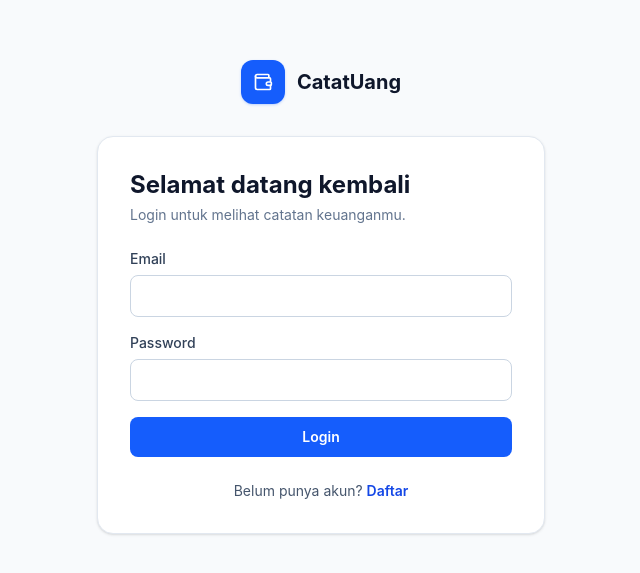
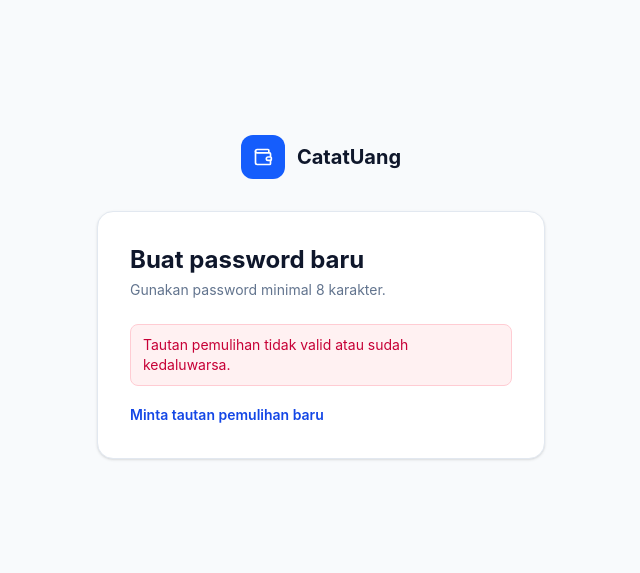
Before and after one commit to lutfisyaoqi/Keuangan, a React (Vite) app: page /reset-password in a window 1280 px wide. Before the commit this address led to /login. Shown: the part 103-676 px from the top of the page, without its empty margins (319-959 px from the left). Built offline with nearby package versions, Linux system fonts and the light colour scheme; no server answers.

Commit message:
Add account password recovery flow

```diff
--- a/src/App.tsx
+++ b/src/App.tsx
@@ -14,6 +14,7 @@ import { AuthPage } from './components/AuthPage';
 import { SettingsPage } from './pages/SettingsPage';
 import { AdminPage } from './pages/AdminPage';
 import { AdminLoginPage } from './pages/AdminLoginPage';
+import { PasswordResetPage } from './pages/PasswordResetPage';
 import { Header } from './components/Header';
 import { DashboardStats } from './components/DashboardStats';
 import { TransactionFilters } from './components/TransactionFilters';
@@ -527,6 +528,7 @@ export default function App() {
         <Route path="/" element={<HomeRedirect />} />
         <Route path="/login" element={<AuthPage mode="login" />} />
         <Route path="/register" element={<AuthPage mode="register" />} />
+        <Route path="/reset-password" element={<PasswordResetPage />} />
         <Route path="/admin/login" element={<AdminLoginPage />} />
         <Route path="/dashboard" element={<ProtectedRoute><DashboardPage /></ProtectedRoute>} />
         <Route path="/transactions" element={<ProtectedRoute><DashboardPage /></ProtectedRoute>} />
--- a/src/components/AuthPage.tsx
+++ b/src/components/AuthPage.tsx
@@ -2,6 +2,7 @@ import React, { useState } from 'react';
 import { Link, Navigate, useLocation, useNavigate } from 'react-router-dom';
 import { Wallet } from 'lucide-react';
 import { useAuth } from '../auth/AuthProvider';
+import { apiService } from '../services/apiService';
 
 interface AuthPageProps {
   mode: 'login' | 'register';
@@ -18,6 +19,7 @@ export const AuthPage: React.FC<AuthPageProps> = ({ mode }) => {
   const [error, setError] = useState('');
   const [message, setMessage] = useState(() => (location.state as { message?: string } | null)?.message ?? '');
   const [pending, setPending] = useState(false);
+  const [forgotMode, setForgotMode] = useState(() => new URLSearchParams(location.search).get('forgot') === '1');
   const isRegister = mode === 'register';
   const destination = (location.state as { from?: { pathname?: string } } | null)?.from?.pathname ?? '/dashboard';
 
@@ -64,6 +66,21 @@ export const AuthPage: React.FC<AuthPageProps> = ({ mode }) => {
     }
   };
 
+  const handleForgotPassword = async (event: React.FormEvent) => {
+    event.preventDefault();
+    setError('');
+    setMessage('');
+    setPending(true);
+    try {
+      const result = await apiService.requestPasswordReset(email.trim().toLowerCase());
+      setMessage(result.message);
+    } catch (requestError) {
+      setError(requestError instanceof Error ? requestError.message : 'Permintaan pemulihan belum dapat diproses.');
+    } finally {
+      setPending(false);
+    }
+  };
+
   return (
     <main className="min-h-screen bg-slate-50 px-4 py-10 flex items-center justify-center selection:bg-blue-100 selection:text-blue-900">
       <div className="w-full max-w-md">
@@ -75,19 +92,26 @@ export const AuthPage: React.FC<AuthPageProps> = ({ mode }) => {
         </Link>
 
         <section className="rounded-2xl border border-slate-200 bg-white p-6 shadow-sm sm:p-8">
-          <h1 className="text-2xl font-bold text-slate-900">{isRegister ? 'Buat akun' : 'Selamat datang kembali'}</h1>
+          <h1 className="text-2xl font-bold text-slate-900">{isRegister ? 'Buat akun' : forgotMode ? 'Lupa password?' : 'Selamat datang kembali'}</h1>
           <p className="mt-1 text-sm text-slate-500">
-            {isRegister ? 'Mulai catat dan kelola keuanganmu.' : 'Login untuk melihat catatan keuanganmu.'}
+            {isRegister ? 'Mulai catat dan kelola keuanganmu.' : forgotMode ? 'Masukkan email akunmu untuk menerima tautan pemulihan.' : 'Login untuk melihat catatan keuanganmu.'}
           </p>
 
           {error && <p role="alert" className="mt-5 rounded-lg border border-rose-200 bg-rose-50 px-3 py-2.5 text-sm text-rose-700">{error}</p>}
           {message && <p role="status" className="mt-5 rounded-lg border border-emerald-200 bg-emerald-50 px-3 py-2.5 text-sm text-emerald-800">{message}</p>}
 
-          {!message && <form onSubmit={handleSubmit} className="mt-6 space-y-4">
+          {!message && forgotMode && <form onSubmit={(event) => void handleForgotPassword(event)} className="mt-6 space-y-4">
+            <div><label htmlFor="recovery-email" className="mb-1.5 block text-sm font-medium text-slate-700">Email akun</label><input id="recovery-email" type="email" autoComplete="email" required maxLength={254} value={email} onChange={(event) => setEmail(event.target.value)} className="w-full rounded-lg border border-slate-300 px-3.5 py-2.5 text-sm outline-none focus:border-blue-600 focus:ring-2 focus:ring-blue-100" /></div>
+            <button type="submit" disabled={pending} className="w-full rounded-lg bg-blue-600 px-4 py-2.5 text-sm font-semibold text-white hover:bg-blue-700 disabled:opacity-60">{pending ? 'Mengirim...' : 'Kirim tautan pemulihan'}</button>
+            <button type="button" onClick={() => { setForgotMode(false); setError(''); setMessage(''); }} className="w-full text-sm font-semibold text-blue-700 hover:text-blue-800">Kembali ke login</button>
+          </form>}
+
+          {!message && !forgotMode && <form onSubmit={handleSubmit} className="mt-6 space-y-4">
             {isRegister && <div>
               <label htmlFor="name" className="mb-1.5 block text-sm font-medium text-slate-700">Nama</label>
               <input id="name" name="name" autoComplete="name" required minLength={2} maxLength={100} value={name} onChange={(event) => setName(event.target.value)} className="w-full rounded-lg border border-slate-300 px-3.5 py-2.5 text-sm outline-none focus:border-blue-600 focus:ring-2 focus:ring-blue-100" />
             </div>}
+            {!isRegister && <div className="-mt-2 text-right"><button type="button" onClick={() => { setForgotMode(true); setError(''); setMessage(''); }} className="text-sm font-semibold text-blue-700 hover:text-blue-800">Lupa password?</button></div>}
             <div>
               <label htmlFor="email" className="mb-1.5 block text-sm font-medium text-slate-700">Email</label>
               <input id="email" name="email" type="email" autoComplete="email" required maxLength={254} value={email} onChange={(event) => setEmail(event.target.value)} className="w-full rounded-lg border border-slate-300 px-3.5 py-2.5 text-sm outline-none focus:border-blue-600 focus:ring-2 focus:ring-blue-100" />
--- /dev/null
+++ b/src/pages/PasswordResetPage.tsx
@@ -0,0 +1,64 @@
+import { FormEvent, useEffect, useRef, useState } from 'react';
+import { Link, useNavigate } from 'react-router-dom';
+import { Wallet } from 'lucide-react';
+import { apiService } from '../services/apiService';
+
+type RecoveryTokens = { accessToken: string; refreshToken: string };
+
+export function PasswordResetPage() {
+  const navigate = useNavigate();
+  const initialized = useRef(false);
+  const [tokens, setTokens] = useState<RecoveryTokens | null>(null);
+  const [checkingLink, setCheckingLink] = useState(true);
+  const [linkError, setLinkError] = useState('');
+  const [password, setPassword] = useState('');
+  const [confirmation, setConfirmation] = useState('');
+  const [error, setError] = useState('');
+  const [pending, setPending] = useState(false);
+
+  useEffect(() => {
+    if (initialized.current) return;
+    initialized.current = true;
+    const fragment = new URLSearchParams(window.location.hash.slice(1));
+    const accessToken = fragment.get('access_token') ?? '';
+    const refreshToken = fragment.get('refresh_token') ?? '';
+    const type = fragment.get('type');
+    const providerError = fragment.get('error_description');
+    window.history.replaceState(null, document.title, window.location.pathname);
+    if (providerError) setLinkError(providerError);
+    else if (type !== 'recovery' || !accessToken || !refreshToken) setLinkError('Tautan pemulihan tidak valid atau sudah kedaluwarsa.');
+    else setTokens({ accessToken, refreshToken });
+    setCheckingLink(false);
+  }, []);
+
+  const submit = async (event: FormEvent) => {
+    event.preventDefault();
+    setError('');
+    if (password.length < 8) { setError('Password baru minimal 8 karakter.'); return; }
+    if (password !== confirmation) { setError('Konfirmasi password tidak sama.'); return; }
+    if (!tokens) return;
+    setPending(true);
+    try {
+      await apiService.resetPassword(tokens.accessToken, tokens.refreshToken, password, confirmation);
+      navigate('/login', { replace: true, state: { message: 'Password berhasil diperbarui. Silakan login dengan password baru.' } });
+    } catch (requestError) {
+      setError(requestError instanceof Error ? requestError.message : 'Password belum dapat diperbarui.');
+    } finally { setPending(false); }
+  };
+
+  return <main className="grid min-h-screen place-items-center bg-slate-50 px-4 py-10">
+    <div className="w-full max-w-md">
+      <Link to="/login" className="mb-8 flex items-center justify-center gap-3 text-slate-900"><span className="grid h-11 w-11 place-items-center rounded-xl bg-blue-600 text-white"><Wallet className="h-5 w-5" /></span><span className="text-xl font-bold">CatatUang</span></Link>
+      <section className="rounded-2xl border border-slate-200 bg-white p-6 shadow-sm sm:p-8">
+        <h1 className="text-2xl font-bold text-slate-900">Buat password baru</h1>
+        <p className="mt-1 text-sm text-slate-500">Gunakan password minimal 8 karakter.</p>
+        {checkingLink ? <p role="status" className="mt-6 text-sm text-slate-500">Memeriksa tautan pemulihan...</p> : linkError ? <div className="mt-6 space-y-4"><p role="alert" className="rounded-lg border border-rose-200 bg-rose-50 px-3 py-2.5 text-sm text-rose-700">{linkError}</p><Link to="/login?forgot=1" className="inline-flex text-sm font-semibold text-blue-700 hover:text-blue-800">Minta tautan pemulihan baru</Link></div> : <form onSubmit={(event) => void submit(event)} className="mt-6 space-y-4">
+          {error && <p role="alert" className="rounded-lg border border-rose-200 bg-rose-50 px-3 py-2.5 text-sm text-rose-700">{error}</p>}
+          <div><label htmlFor="new-password" className="mb-1.5 block text-sm font-medium text-slate-700">Password baru</label><input id="new-password" type="password" autoComplete="new-password" minLength={8} maxLength={128} required value={password} onChange={(event) => setPassword(event.target.value)} className="w-full rounded-lg border border-slate-300 px-3.5 py-2.5 text-sm outline-none focus:border-blue-600 focus:ring-2 focus:ring-blue-100" /></div>
+          <div><label htmlFor="confirm-password" className="mb-1.5 block text-sm font-medium text-slate-700">Ulangi password baru</label><input id="confirm-password" type="password" autoComplete="new-password" minLength={8} maxLength={128} required value={confirmation} onChange={(event) => setConfirmation(event.target.value)} className="w-full rounded-lg border border-slate-300 px-3.5 py-2.5 text-sm outline-none focus:border-blue-600 focus:ring-2 focus:ring-blue-100" /></div>
+          <button type="submit" disabled={pending || !tokens} className="w-full rounded-lg bg-blue-600 px-4 py-2.5 text-sm font-semibold text-white hover:bg-blue-700 disabled:opacity-60">{pending ? 'Menyimpan...' : 'Simpan password baru'}</button>
+        </form>}
+      </section>
+    </div>
+  </main>;
+}
--- a/src/services/apiService.ts
+++ b/src/services/apiService.ts
@@ -149,6 +149,10 @@ export const apiService = {
   getSession: () => request<{ user: AuthUser | null }>('/auth/session'),
   login: (email: string, password: string) =>
     request<{ user: AuthUser }>('/auth/login', { method: 'POST', body: JSON.stringify({ email, password }) }),
+  requestPasswordReset: (email: string) =>
+    request<{ message: string }>('/auth/password/forgot', { method: 'POST', body: JSON.stringify({ email }) }),
+  resetPassword: (accessToken: string, refreshToken: string, newPassword: string, confirmPassword: string) =>
+    request<void>('/auth/password/reset', { method: 'POST', body: JSON.stringify({ accessToken, refreshToken, newPassword, confirmPassword }) }),
   register: (name: string, email: string, password: string, confirmPassword: string) =>
     request<{ user: AuthUser | null; needsEmailConfirmation: boolean }>('/auth/register', {
       method: 'POST',
```
Also changed, not shown: 2 other files (tests, documents, lock files or other folders).
